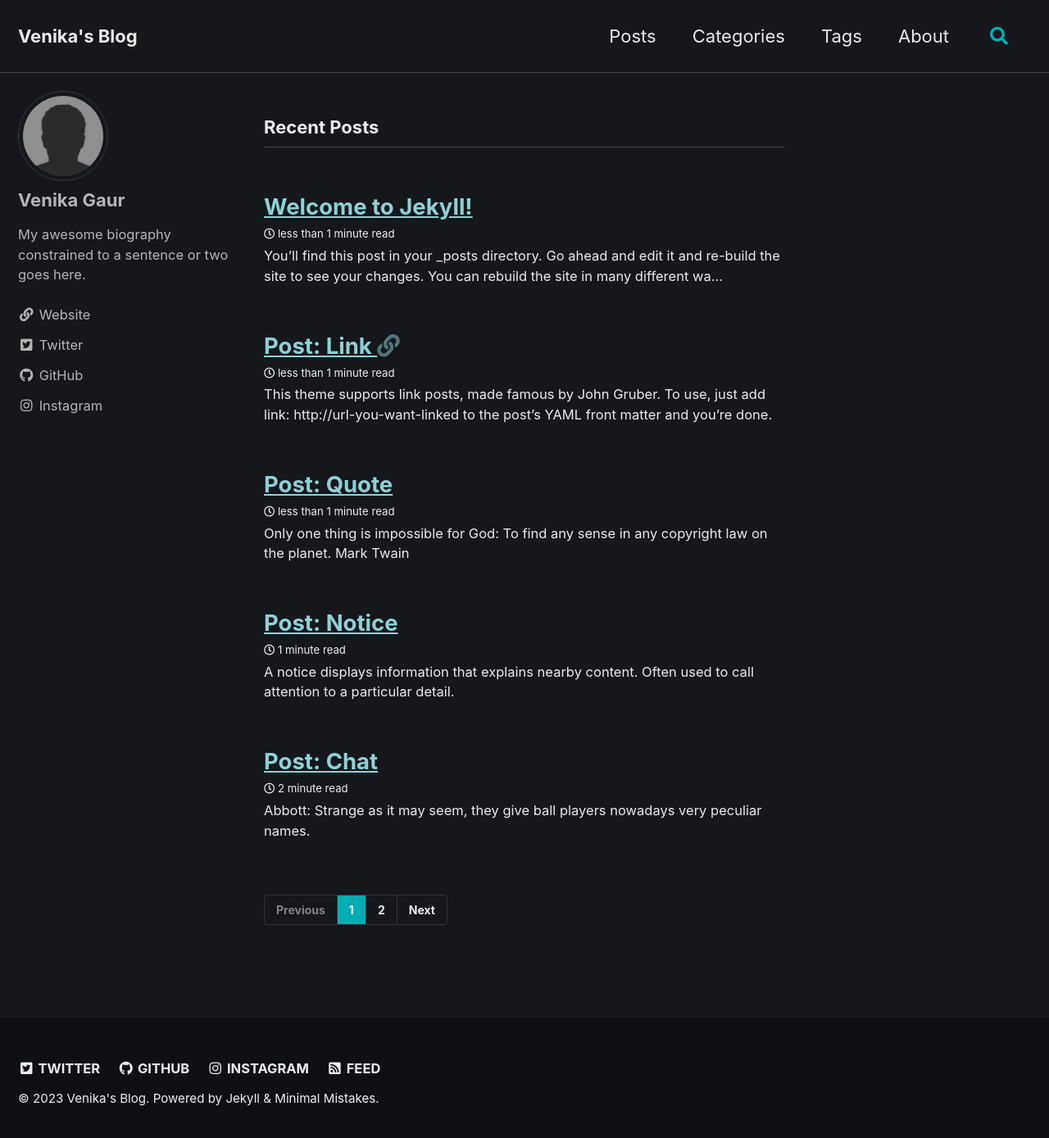
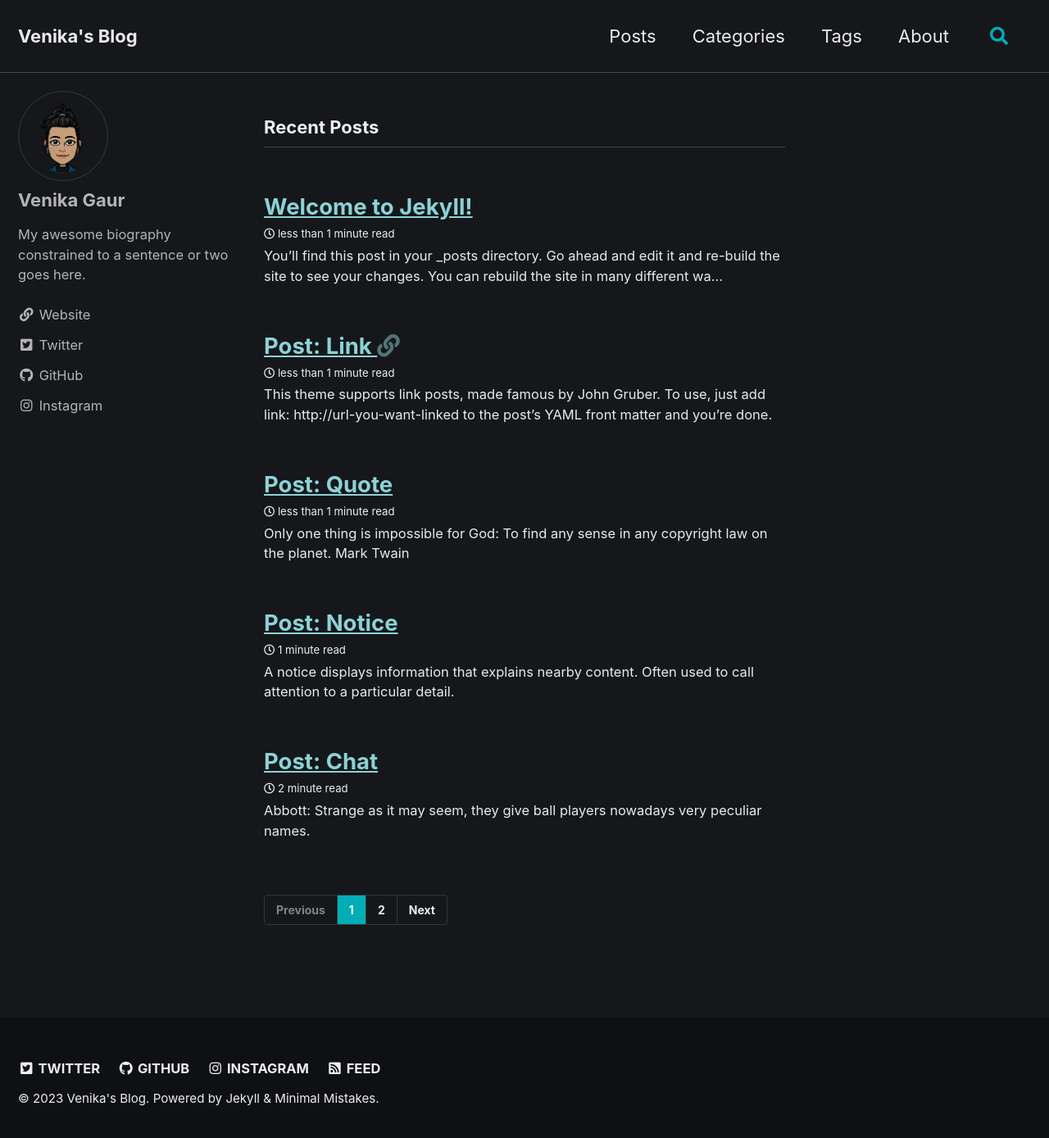
Before and after one commit to Venika/blog, a Jekyll site: the page built from index.html, in a window 1280 px wide and 1397 px high. Shown: the top 1389 px of the window at 82% size. Built offline with Jekyll 4.4.1, drawn with Linux system fonts in a browser that asks for light colours; cached includes are drawn as plain includes; the list of posts is cut into pages by our own code.

Commit message:
Testing Icon

```diff
--- a/_config.yml
+++ b/_config.yml
@@ -58,7 +58,7 @@ plugins:
 
 author:
   name   : "Venika Gaur"
-  avatar : "/assets/images/bio-photo.jpg"
+  avatar : "/assets/images/icon.png"
   bio    : "My awesome biography constrained to a sentence or two goes here."
   links:
     - label: "Website"
```
